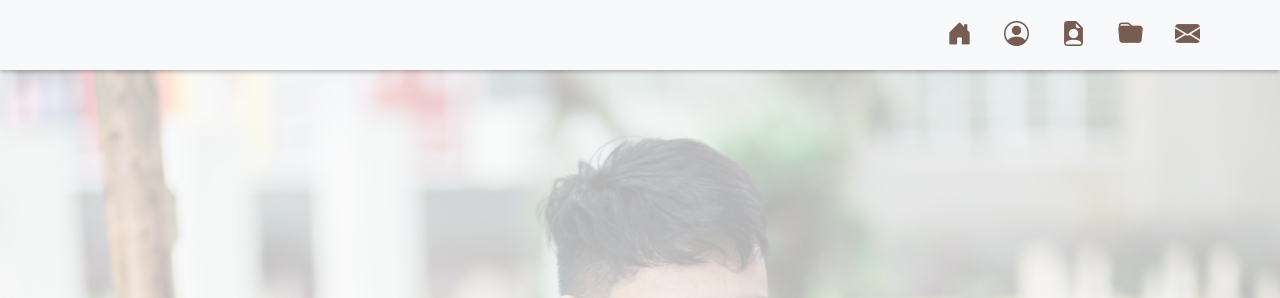
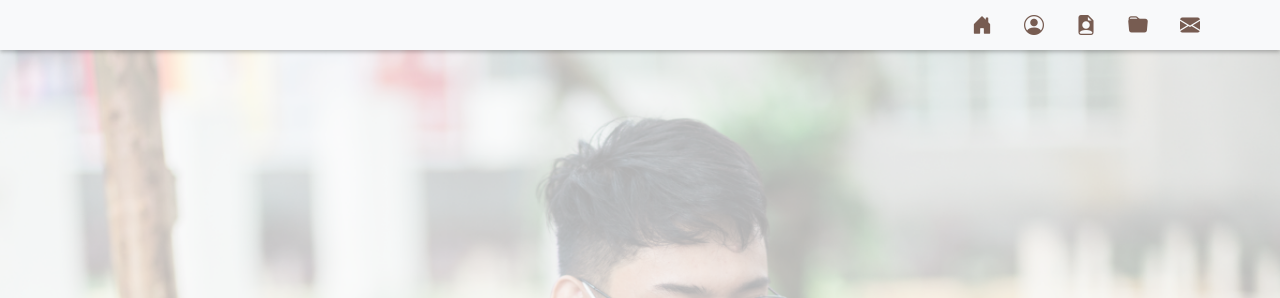
Before and after one commit to RejayMorada0/REJAY_MORADA_PORTFOLIO_1, a plain HTML site: page index.html in a window 1280 px wide. Shown: the top 298 px of the page. Drawn offline with nearby package versions, Linux system fonts and the light colour scheme.

Commit message:
Add Files

```diff
--- a/css/styles.css
+++ b/css/styles.css
@@ -106,7 +106,6 @@ html {
 }
 
 
-
 /*NAVBAR*/
 
 a {
@@ -119,13 +118,12 @@ a:focus {
 
 #rejaynav i {
     color: #775C51;
-    font-size: 25px;
+    font-size: 20px;
 }
 
 #rejaynav i:hover {
     background-color: #775C51;
     color: white;
-    font-size: 25px;
     padding: 5px 10px 5px 10px;
     border-radius: 10%;
 }
@@ -138,6 +136,7 @@ a:focus {
     padding-right: 5%;
     background-color: white;
     z-index: 100;
+    height: 50px;
 }
 
 /* body */
```
